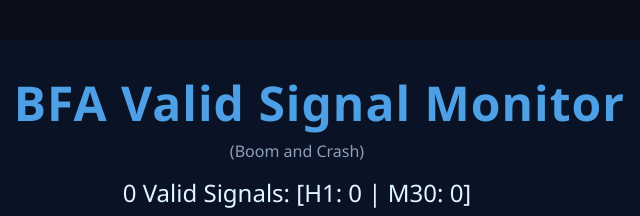
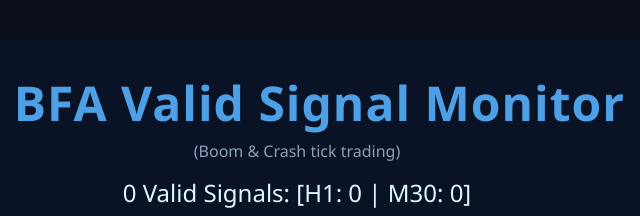
Before and after one commit to huxaifamora-cell/BFA-LIVE-MONITOR, a website: page index.html in a window 1280 px wide. Shown: the top 216 px of the page, 343-983 px from the left. Drawn offline with Linux system fonts and the light colour scheme.

Commit message:
Update index.html

```diff
--- a/index.html
+++ b/index.html
@@ -12,7 +12,7 @@
     <!-- Header -->
     <header class="header">
       <h1>⚡ BFA Valid Signal Monitor</h1>
-      <p class="subtitle">(Boom and Crash)</p>
+      <p class="subtitle">(Boom & Crash tick trading)</p>
       <div id="active-signals" class="active-signals">0 Valid Signals: [H1: 0 | M30: 0]</div>
     </header>
 
```
